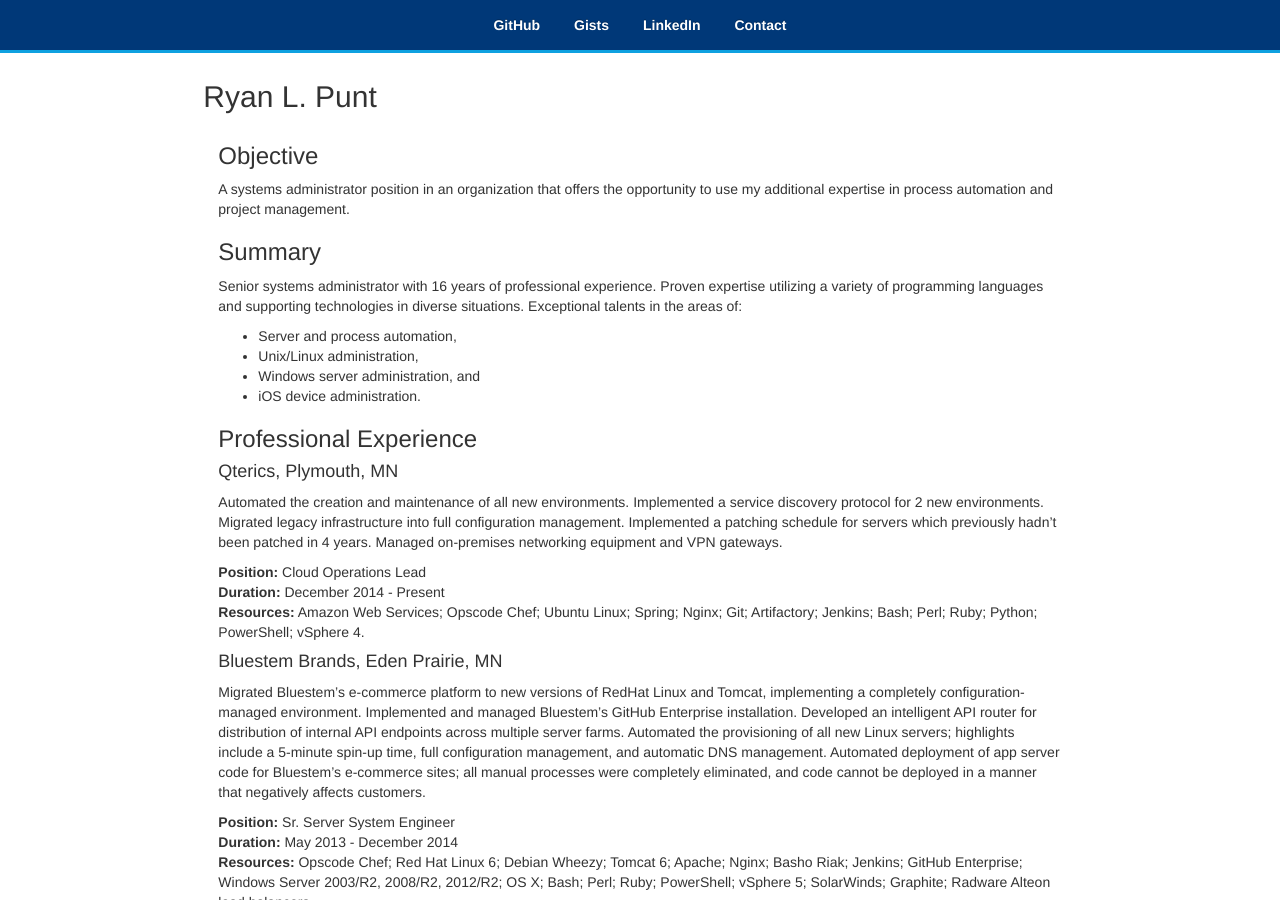
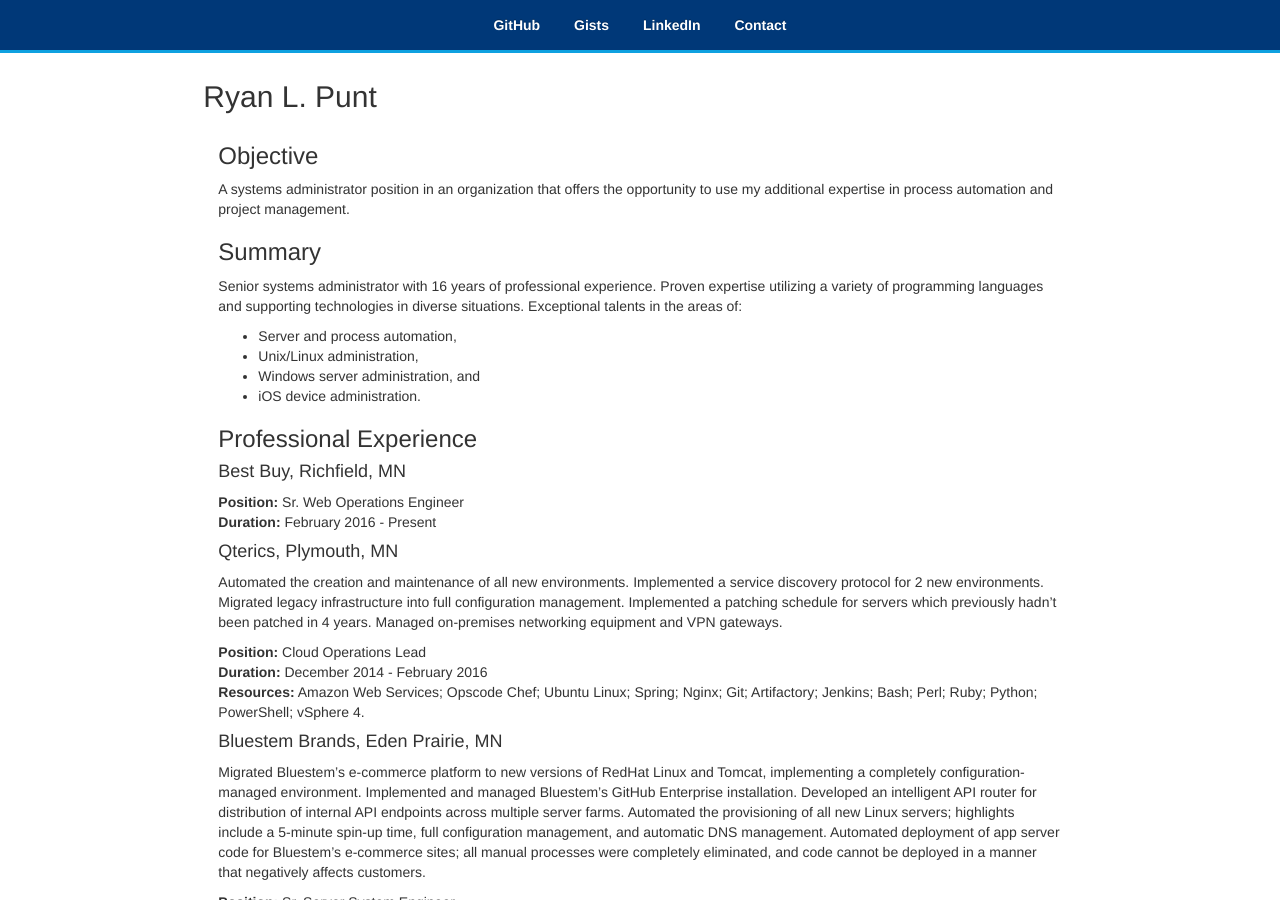
Before and after one commit to rpunt/rpunt.github.io, a Jekyll site: the page built from index.md, in a window 1280 px wide and 900 px high. Built offline with Jekyll 4.4.1, drawn with Linux system fonts in a browser that asks for light colours; nearby versions of some CDN libraries; our own code applies the rules of GitHub Pages for plain Markdown files.

Commit message:
add bestbuy employment

```diff
--- a/index.md
+++ b/index.md
@@ -16,12 +16,17 @@
 
 ### Professional Experience
 
+#### Best Buy, Richfield, MN
+
+**Position:** Sr. Web Operations Engineer<br />
+**Duration:** February 2016 - Present<br />
+
 #### Qterics, Plymouth, MN
 
 Automated the creation and maintenance of all new environments. Implemented a service discovery protocol for 2 new environments. Migrated legacy infrastructure into full configuration management. Implemented a patching schedule for servers which previously hadn't been patched in 4 years. Managed on-premises networking equipment and VPN gateways.
 
 **Position:** Cloud Operations Lead<br />
-**Duration:** December 2014 - Present<br />
+**Duration:** December 2014 - February 2016<br />
 **Resources:** Amazon Web Services; Opscode Chef; Ubuntu Linux; Spring; Nginx; Git; Artifactory; Jenkins; Bash; Perl; Ruby; Python; PowerShell; vSphere 4.
 
 #### Bluestem Brands, Eden Prairie, MN
```
